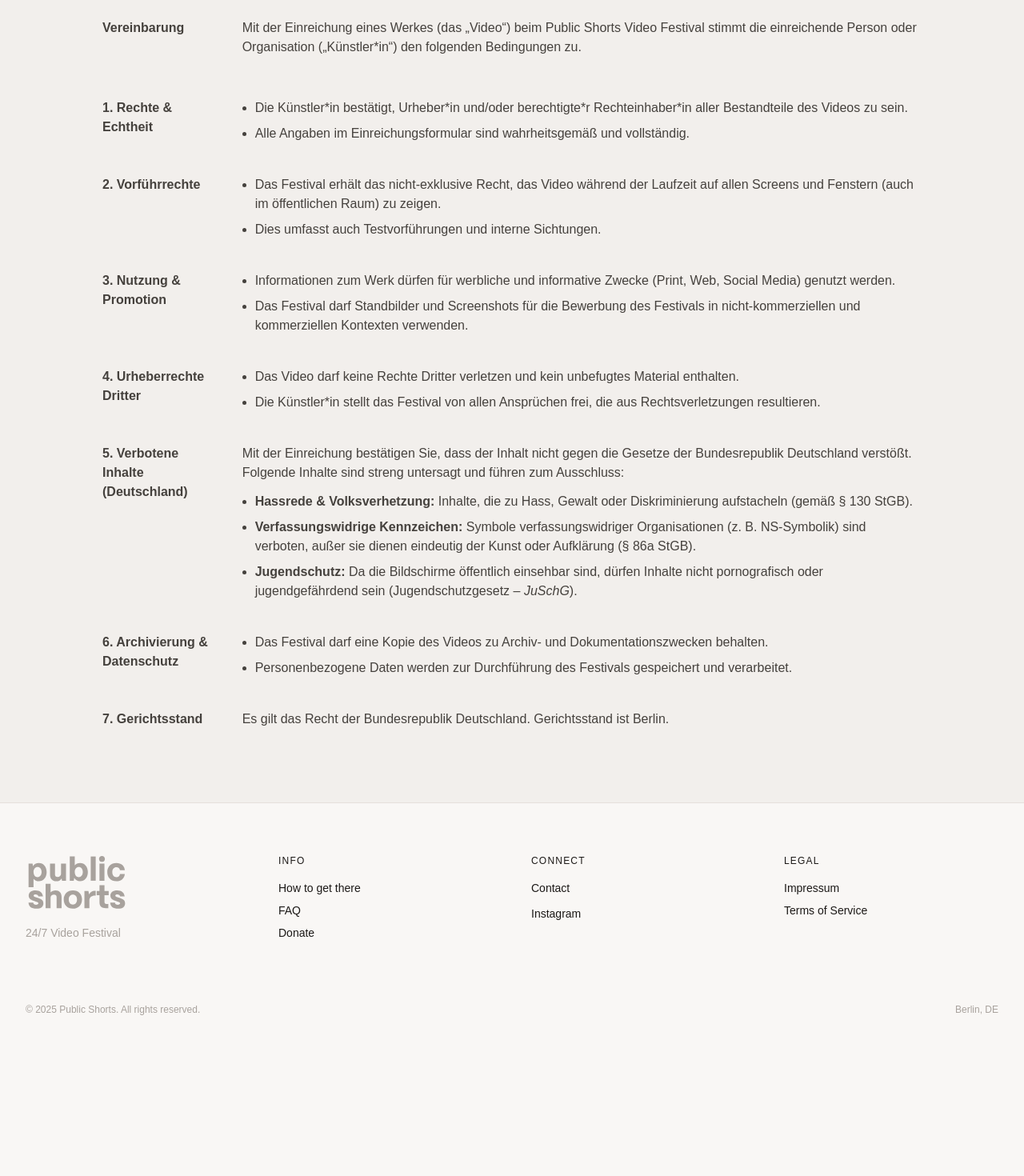
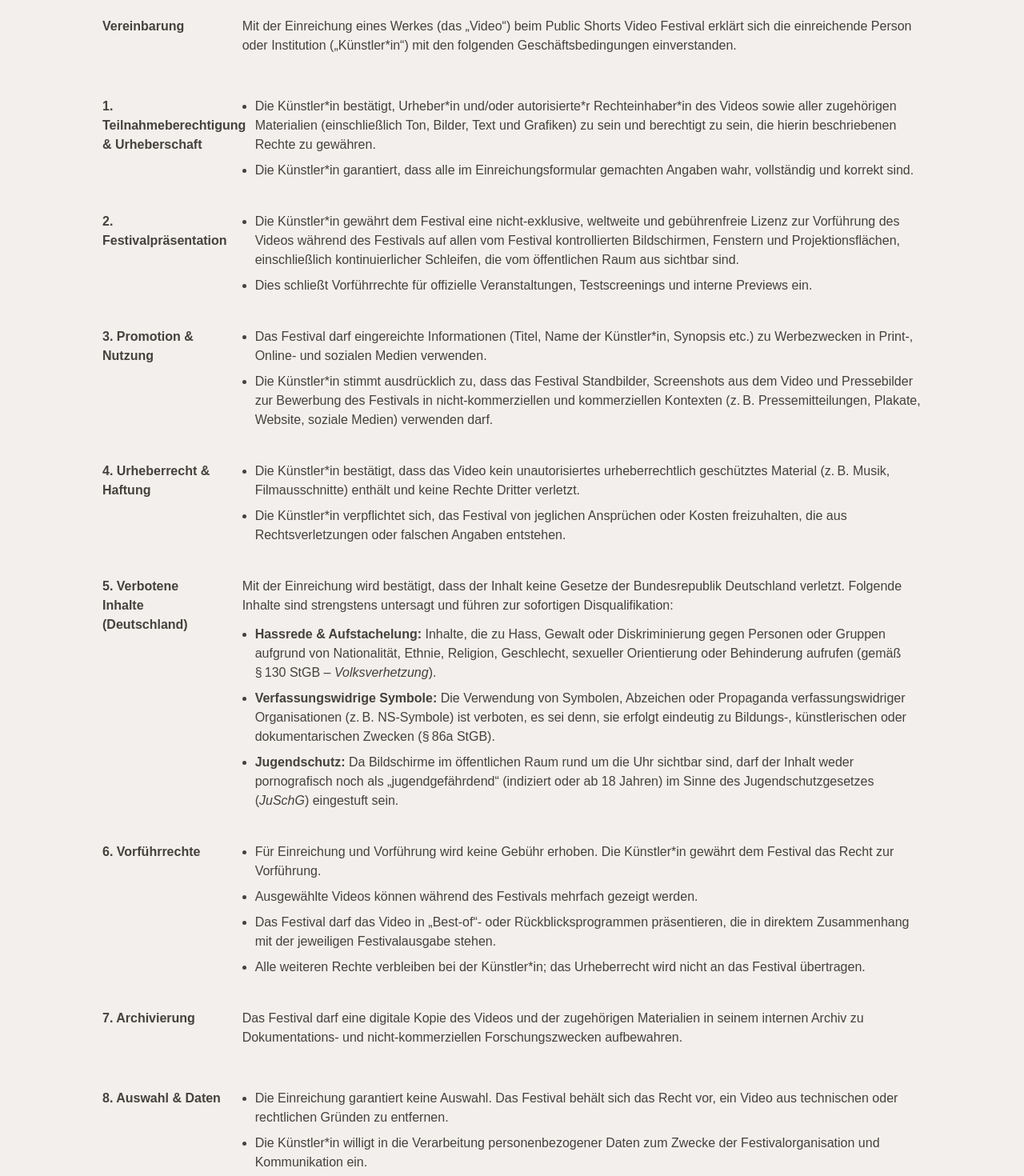
Before and after one commit to Public-Shorts/frontend, a SvelteKit app: page /terms-and-conditions in a window 1280 px wide. Shown: the part 1780-3250 px from the top of the page at 80% size. Before the commit the page ends 3098 px from the top, so only its background shows below. Built offline with nearby package versions, Linux system fonts and the light colour scheme.

Commit message:
updated the form and terms and conditions according to Lilli's feedback

```diff
--- a/src/routes/(protected)/submit/+page.svelte
+++ b/src/routes/(protected)/submit/+page.svelte
@@ -24,18 +24,18 @@
 		{ title: 'Environment / Nature', value: 'environment' },
 		{ title: 'Experimental', value: 'experimental' },
 		{ title: 'Horror', value: 'horror' },
-		{ title: 'LGBTQAI+', value: 'lgbtqai' },
+		{ title: 'LGBTQIA+', value: 'lgbtqia' },
 		{ title: 'Made with a mobile phone', value: 'mobile' },
 		{ title: 'Micro-Short', value: 'micro' },
 		{ title: 'Music Video', value: 'music_video' },
 		{ title: 'Narrative', value: 'narrative' },
-		{ title: 'Other', value: 'other' },
 		{ title: 'Performance', value: 'performance' },
 		{ title: 'Science Fiction / Fantasy', value: 'sci_fi_fantasy' },
 		{ title: 'Social Impact / Activism', value: 'social_impact' },
 		{ title: 'Technology', value: 'technology' },
 		{ title: 'Urban', value: 'urban' },
-		{ title: 'Visual-Only', value: 'silent_visual' }
+		{ title: 'Visual-Only', value: 'silent_visual' },
+		{ title: 'Other', value: 'other' }
 	];
 
 	function toggleCategory(value: string) {
@@ -373,7 +373,7 @@
 						Categories <span class="text-red-500">*</span>
 					</label>
 					<div
-						class="grid grid-cols-2 gap-2 rounded border border-gallery-300 bg-gallery-50 p-3 md:grid-cols-3"
+						class="grid grid-flow-col auto-rows-fr grid-rows-7 gap-2 rounded border border-gallery-300 bg-gallery-50 p-3 md:grid-rows-7"
 					>
 						{#each CATEGORIES as category}
 							<label class="flex cursor-pointer items-center space-x-2">
@@ -428,7 +428,7 @@
 						class="w-full rounded border border-gallery-300 bg-gallery-50 p-2"
 					/>
 					<p class="mt-1 text-sm text-gallery-500">
-						Make sure the link is working.Needs to be accessible until the start of the festival.
+						Make sure the link is working. Needs to be accessible until the start of the festival.
 					</p>
 					{#if form?.errors?.linkToWatch}
 						<p class="mt-1 text-sm text-red-500">{form.errors.linkToWatch}</p>
@@ -449,7 +449,8 @@
 						class="w-full rounded border border-gallery-300 bg-gallery-50 p-2"
 					/>
 					<p class="mt-1 text-sm text-gallery-500">
-						Make sure the link is working. Please provide a file with English subtitles.
+						Make sure the link is working and does not expire – like WeTransfer. It's best to use a
+						drive or cloud service. Please provide a file with English subtitles.
 					</p>
 					{#if form?.errors?.linkToDownload}
 						<p class="mt-1 text-sm text-red-500">{form.errors.linkToDownload}</p>
@@ -458,7 +459,7 @@
 
 				<div>
 					<label for="screenshots" class="mb-2 block">
-						Screenshots <span class="text-red-500">*</span>
+						Stills <span class="text-red-500">*</span>
 					</label>
 					<input
 						type="file"
@@ -476,7 +477,7 @@
            hover:file:bg-accent-600"
 					/>
 					<p class="mt-1 text-sm text-gallery-500">
-						Please attach up to 5 screenshots/video stills from your work.
+						Please attach up to 5 video stills from your work.
 					</p>
 
 					{#if screenshotPreviews.length}
--- a/src/routes/terms-and-conditions/+page.svelte
+++ b/src/routes/terms-and-conditions/+page.svelte
@@ -101,8 +101,10 @@
 	<div class="md:col-span-5">
 		<ul class="list-disc space-y-2 pl-4">
 			<li>
-				Selected Videos may be shown multiple times during the Festival without additional fees.
+				There is no fee for submission or screening. The Artist grants the Festival the right to
+				screen.
 			</li>
+			<li>Selected Videos may be shown multiple times during the Festival.</li>
 			<li>
 				The Festival may include the Video in "best-of" or recap programs directly related to the
 				specific Festival edition.
@@ -144,63 +146,75 @@
 	</div>
 
 	<!-- German Section -->
-	<h1
-		class="border-t border-t-2 border-gallery-300 pt-4 pt-12 text-3xl font-bold md:col-span-5 md:col-start-2"
-	>
-		Teilnahmebedingungen
+	<h1 class="mb-4 text-3xl font-bold md:col-span-5 md:col-start-2">
+		Allgemeine Geschäftsbedingungen
 	</h1>
 
 	<div class="font-semibold md:col-span-1">Vereinbarung</div>
 	<div class="md:col-span-5">
 		<p>
-			Mit der Einreichung eines Werkes (das „Video“) beim Public Shorts Video Festival stimmt die
-			einreichende Person oder Organisation („Künstler*in“) den folgenden Bedingungen zu.
+			Mit der Einreichung eines Werkes (das „Video“) beim Public Shorts Video Festival erklärt sich
+			die einreichende Person oder Institution („Künstler*in“) mit den folgenden
+			Geschäftsbedingungen einverstanden.
 		</p>
 	</div>
 
-	<div class="font-semibold md:col-span-1">1. Rechte & Echtheit</div>
+	<div class="font-semibold md:col-span-1">1. Teilnahmeberechtigung & Urheberschaft</div>
 	<div class="md:col-span-5">
 		<ul class="list-disc space-y-2 pl-4">
 			<li>
-				Die Künstler*in bestätigt, Urheber*in und/oder berechtigte*r Rechteinhaber*in aller
-				Bestandteile des Videos zu sein.
-			</li>
-			<li>Alle Angaben im Einreichungsformular sind wahrheitsgemäß und vollständig.</li>
-		</ul>
-	</div>
-
-	<div class="font-semibold md:col-span-1">2. Vorführrechte</div>
-	<div class="md:col-span-5">
-		<ul class="list-disc space-y-2 pl-4">
-			<li>
-				Das Festival erhält das nicht-exklusive Recht, das Video während der Laufzeit auf allen
-				Screens und Fenstern (auch im öffentlichen Raum) zu zeigen.
-			</li>
-			<li>Dies umfasst auch Testvorführungen und interne Sichtungen.</li>
-		</ul>
-	</div>
-
-	<div class="font-semibold md:col-span-1">3. Nutzung & Promotion</div>
-	<div class="md:col-span-5">
-		<ul class="list-disc space-y-2 pl-4">
-			<li>
-				Informationen zum Werk dürfen für werbliche und informative Zwecke (Print, Web, Social
-				Media) genutzt werden.
+				Die Künstler*in bestätigt, Urheber*in und/oder autorisierte*r Rechteinhaber*in des Videos
+				sowie aller zugehörigen Materialien (einschließlich Ton, Bilder, Text und Grafiken) zu sein
+				und berechtigt zu sein, die hierin beschriebenen Rechte zu gewähren.
 			</li>
 			<li>
-				Das Festival darf Standbilder und Screenshots für die Bewerbung des Festivals in
-				nicht-kommerziellen und kommerziellen Kontexten verwenden.
+				Die Künstler*in garantiert, dass alle im Einreichungsformular gemachten Angaben wahr,
+				vollständig und korrekt sind.
 			</li>
 		</ul>
 	</div>
 
-	<div class="font-semibold md:col-span-1">4. Urheberrechte Dritter</div>
+	<div class="font-semibold md:col-span-1">2. Festivalpräsentation</div>
 	<div class="md:col-span-5">
 		<ul class="list-disc space-y-2 pl-4">
-			<li>Das Video darf keine Rechte Dritter verletzen und kein unbefugtes Material enthalten.</li>
 			<li>
-				Die Künstler*in stellt das Festival von allen Ansprüchen frei, die aus Rechtsverletzungen
-				resultieren.
+				Die Künstler*in gewährt dem Festival eine nicht-exklusive, weltweite und gebührenfreie
+				Lizenz zur Vorführung des Videos während des Festivals auf allen vom Festival kontrollierten
+				Bildschirmen, Fenstern und Projektionsflächen, einschließlich kontinuierlicher Schleifen,
+				die vom öffentlichen Raum aus sichtbar sind.
+			</li>
+			<li>
+				Dies schließt Vorführrechte für offizielle Veranstaltungen, Testscreenings und interne
+				Previews ein.
+			</li>
+		</ul>
+	</div>
+
+	<div class="font-semibold md:col-span-1">3. Promotion & Nutzung</div>
+	<div class="md:col-span-5">
+		<ul class="list-disc space-y-2 pl-4">
+			<li>
+				Das Festival darf eingereichte Informationen (Titel, Name der Künstler*in, Synopsis etc.) zu
+				Werbezwecken in Print-, Online- und sozialen Medien verwenden.
+			</li>
+			<li>
+				Die Künstler*in stimmt ausdrücklich zu, dass das Festival Standbilder, Screenshots aus dem
+				Video und Pressebilder zur Bewerbung des Festivals in nicht-kommerziellen und kommerziellen
+				Kontexten (z. B. Pressemitteilungen, Plakate, Website, soziale Medien) verwenden darf.
+			</li>
+		</ul>
+	</div>
+
+	<div class="font-semibold md:col-span-1">4. Urheberrecht & Haftung</div>
+	<div class="md:col-span-5">
+		<ul class="list-disc space-y-2 pl-4">
+			<li>
+				Die Künstler*in bestätigt, dass das Video kein unautorisiertes urheberrechtlich geschütztes
+				Material (z. B. Musik, Filmausschnitte) enthält und keine Rechte Dritter verletzt.
+			</li>
+			<li>
+				Die Künstler*in verpflichtet sich, das Festival von jeglichen Ansprüchen oder Kosten
+				freizuhalten, die aus Rechtsverletzungen oder falschen Angaben entstehen.
 			</li>
 		</ul>
 	</div>
@@ -208,39 +222,76 @@
 	<div class="font-semibold md:col-span-1">5. Verbotene Inhalte (Deutschland)</div>
 	<div class="md:col-span-5">
 		<p class="mb-2">
-			Mit der Einreichung bestätigen Sie, dass der Inhalt nicht gegen die Gesetze der Bundesrepublik
-			Deutschland verstößt. Folgende Inhalte sind streng untersagt und führen zum Ausschluss:
+			Mit der Einreichung wird bestätigt, dass der Inhalt keine Gesetze der Bundesrepublik
+			Deutschland verletzt. Folgende Inhalte sind strengstens untersagt und führen zur sofortigen
+			Disqualifikation:
 		</p>
 		<ul class="list-disc space-y-2 pl-4">
 			<li>
-				<strong>Hassrede & Volksverhetzung:</strong> Inhalte, die zu Hass, Gewalt oder Diskriminierung
-				aufstacheln (gemäß § 130 StGB).
+				<strong>Hassrede & Aufstachelung:</strong> Inhalte, die zu Hass, Gewalt oder Diskriminierung
+				gegen Personen oder Gruppen aufgrund von Nationalität, Ethnie, Religion, Geschlecht,
+				sexueller Orientierung oder Behinderung aufrufen (gemäß § 130 StGB –
+				<em>Volksverhetzung</em>).
 			</li>
 			<li>
-				<strong>Verfassungswidrige Kennzeichen:</strong> Symbole verfassungswidriger Organisationen (z.
-				B. NS-Symbolik) sind verboten, außer sie dienen eindeutig der Kunst oder Aufklärung (§ 86a StGB).
+				<strong>Verfassungswidrige Symbole:</strong> Die Verwendung von Symbolen, Abzeichen oder Propaganda
+				verfassungswidriger Organisationen (z. B. NS-Symbole) ist verboten, es sei denn, sie erfolgt
+				eindeutig zu Bildungs-, künstlerischen oder dokumentarischen Zwecken (§ 86a StGB).
 			</li>
 			<li>
-				<strong>Jugendschutz:</strong> Da die Bildschirme öffentlich einsehbar sind, dürfen Inhalte
-				nicht pornografisch oder jugendgefährdend sein (Jugendschutzgesetz – <em>JuSchG</em>).
+				<strong>Jugendschutz:</strong> Da Bildschirme im öffentlichen Raum rund um die Uhr sichtbar
+				sind, darf der Inhalt weder pornografisch noch als „jugendgefährdend“ (indiziert oder ab 18
+				Jahren) im Sinne des Jugendschutzgesetzes (<em>JuSchG</em>) eingestuft sein.
 			</li>
 		</ul>
 	</div>
 
-	<div class="font-semibold md:col-span-1">6. Archivierung & Datenschutz</div>
+	<div class="font-semibold md:col-span-1">6. Vorführrechte</div>
 	<div class="md:col-span-5">
 		<ul class="list-disc space-y-2 pl-4">
 			<li>
-				Das Festival darf eine Kopie des Videos zu Archiv- und Dokumentationszwecken behalten.
+				Für Einreichung und Vorführung wird keine Gebühr erhoben. Die Künstler*in gewährt dem
+				Festival das Recht zur Vorführung.
+			</li>
+			<li>Ausgewählte Videos können während des Festivals mehrfach gezeigt werden.</li>
+			<li>
+				Das Festival darf das Video in „Best-of“- oder Rückblicksprogrammen präsentieren, die in
+				direktem Zusammenhang mit der jeweiligen Festivalausgabe stehen.
 			</li>
 			<li>
-				Personenbezogene Daten werden zur Durchführung des Festivals gespeichert und verarbeitet.
+				Alle weiteren Rechte verbleiben bei der Künstler*in; das Urheberrecht wird nicht an das
+				Festival übertragen.
 			</li>
 		</ul>
 	</div>
 
-	<div class="font-semibold md:col-span-1">7. Gerichtsstand</div>
+	<div class="font-semibold md:col-span-1">7. Archivierung</div>
 	<div class="md:col-span-5">
-		<p>Es gilt das Recht der Bundesrepublik Deutschland. Gerichtsstand ist Berlin.</p>
+		<p>
+			Das Festival darf eine digitale Kopie des Videos und der zugehörigen Materialien in seinem
+			internen Archiv zu Dokumentations- und nicht-kommerziellen Forschungszwecken aufbewahren.
+		</p>
+	</div>
+
+	<div class="font-semibold md:col-span-1">8. Auswahl & Daten</div>
+	<div class="md:col-span-5">
+		<ul class="list-disc space-y-2 pl-4">
+			<li>
+				Die Einreichung garantiert keine Auswahl. Das Festival behält sich das Recht vor, ein Video
+				aus technischen oder rechtlichen Gründen zu entfernen.
+			</li>
+			<li>
+				Die Künstler*in willigt in die Verarbeitung personenbezogener Daten zum Zwecke der
+				Festivalorganisation und Kommunikation ein.
+			</li>
+		</ul>
+	</div>
+
+	<div class="font-semibold md:col-span-1">9. Gerichtsstand</div>
+	<div class="md:col-span-5">
+		<p>
+			Diese Bedingungen unterliegen dem Recht der Bundesrepublik Deutschland. Gerichtsstand ist
+			Berlin.
+		</p>
 	</div>
 </GridLayout>
```
